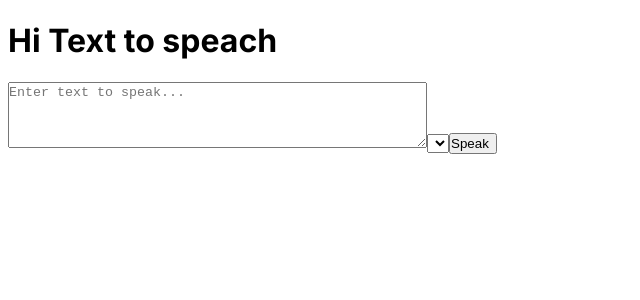
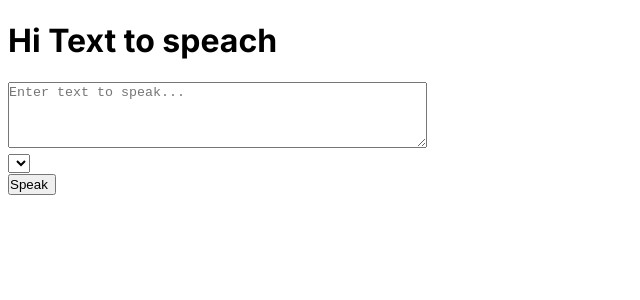
Before and after one commit to JawadTakiAlden/text-to-speach, a Next.js app: page / in a window 1280 px wide. Shown: the top 300 px of the page, without its empty margins (0-640 px from the left). Built offline with nearby package versions, Linux system fonts and the light colour scheme.

Commit message:
fix select of voices

```diff
--- a/app/components/TextToSpeach.tsx
+++ b/app/components/TextToSpeach.tsx
@@ -17,13 +17,13 @@ const TextToSpeech = () => {
     const englishPattern = /[a-zA-Z]/;
 
     if (arabicPattern.test(text)) {
-        console.log('ar')
+      console.log("ar");
       const arabicVoice = voices.findIndex((voice) =>
         voice.lang.startsWith("ar")
       );
       setVoiceSelectedIndex(arabicVoice);
     } else if (englishPattern.test(text)) {
-        console.log('en')
+      console.log("en");
       const arabicVoice = voices.findIndex((voice) =>
         voice.lang.startsWith("en")
       );
@@ -54,18 +54,15 @@ const TextToSpeech = () => {
         cols={50}
         placeholder="Enter text to speak..."
       ></textarea>
-      <select
-        value={voices[0]?.name}
-
-      >
-        {
-            voices?.map((voice , i) => (
-                <option key={i} value={voice?.name}>
-                    {`${voice?.name} ${voice?.lang}`}
-                </option>
-            ))
-        }
+      <br />
+      <select value={voices[0]?.name}>
+        {voices?.map((voice, i) => (
+          <option key={i} value={voice?.name}>
+            {`${voice?.name} ${voice?.lang}`}
+          </option>
+        ))}
       </select>
+      <br />
       <button onClick={speak}>Speak</button>
     </div>
   );
```
